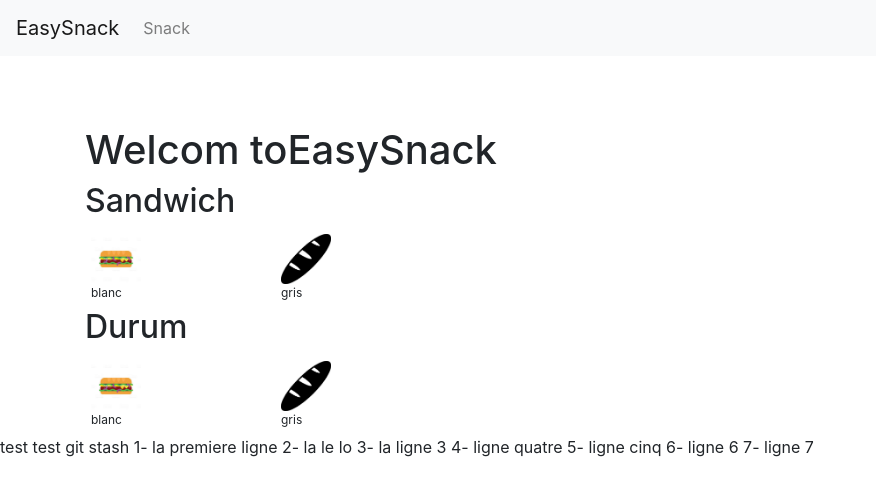
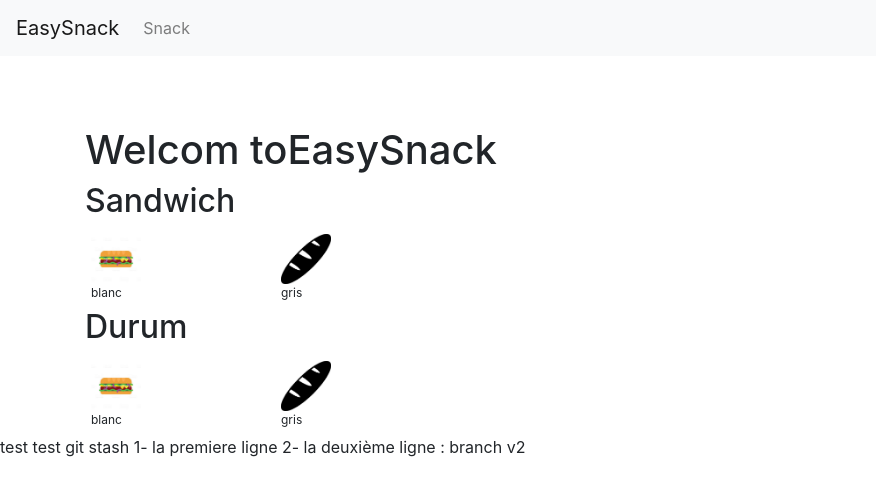
Before and after one commit to abodojana/easySnack, an Angular app: page / in a window 1280 px wide. Shown: the top 496 px of the page, without its empty margins (0-876 px from the left). Built offline with nearby package versions, Linux system fonts and the light colour scheme.

Commit message:
2- ligne 2 : V

```diff
--- a/src/app/app.component.html
+++ b/src/app/app.component.html
@@ -6,9 +6,4 @@
 test
 test git stash
 1- la premiere ligne
-2- la le lo
-3- la ligne 3
-4- ligne quatre
-5- ligne cinq
-6- ligne 6
-7- ligne 7
+2- la deuxième ligne : branch v2
```
